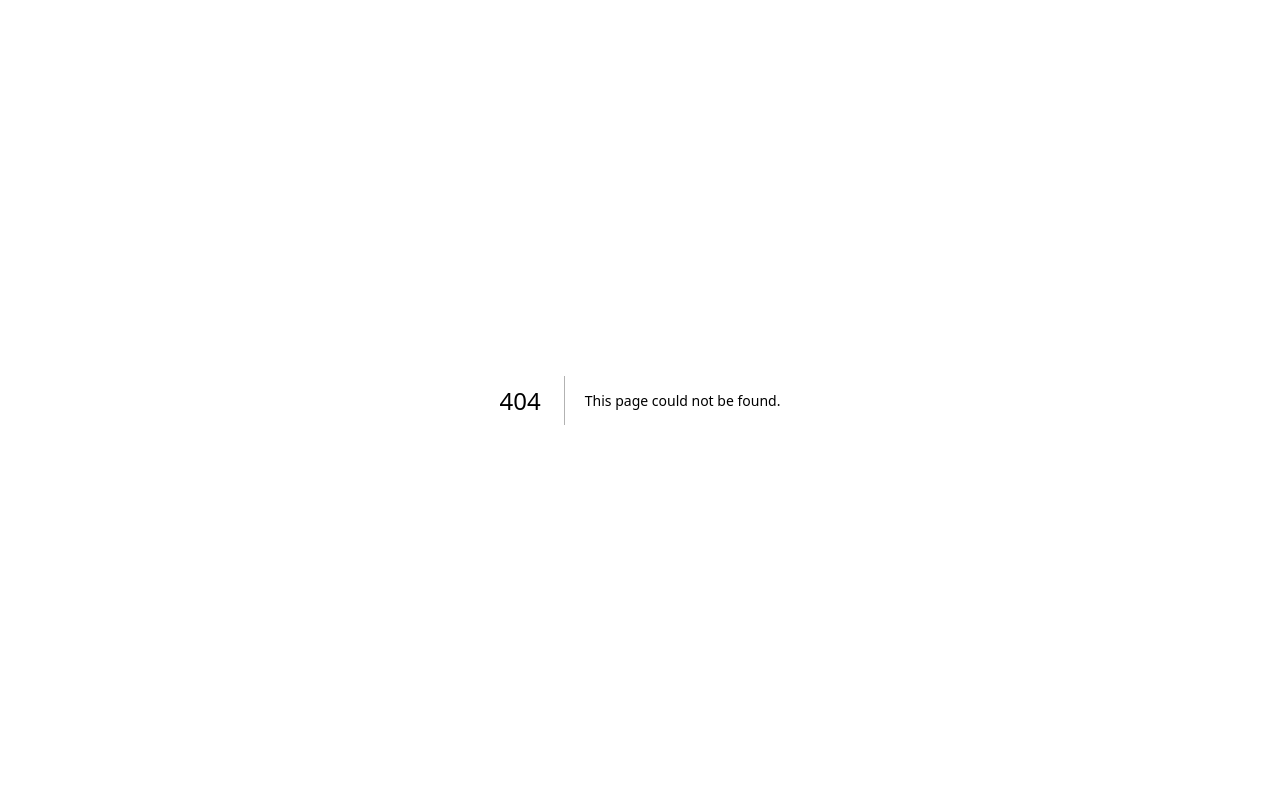
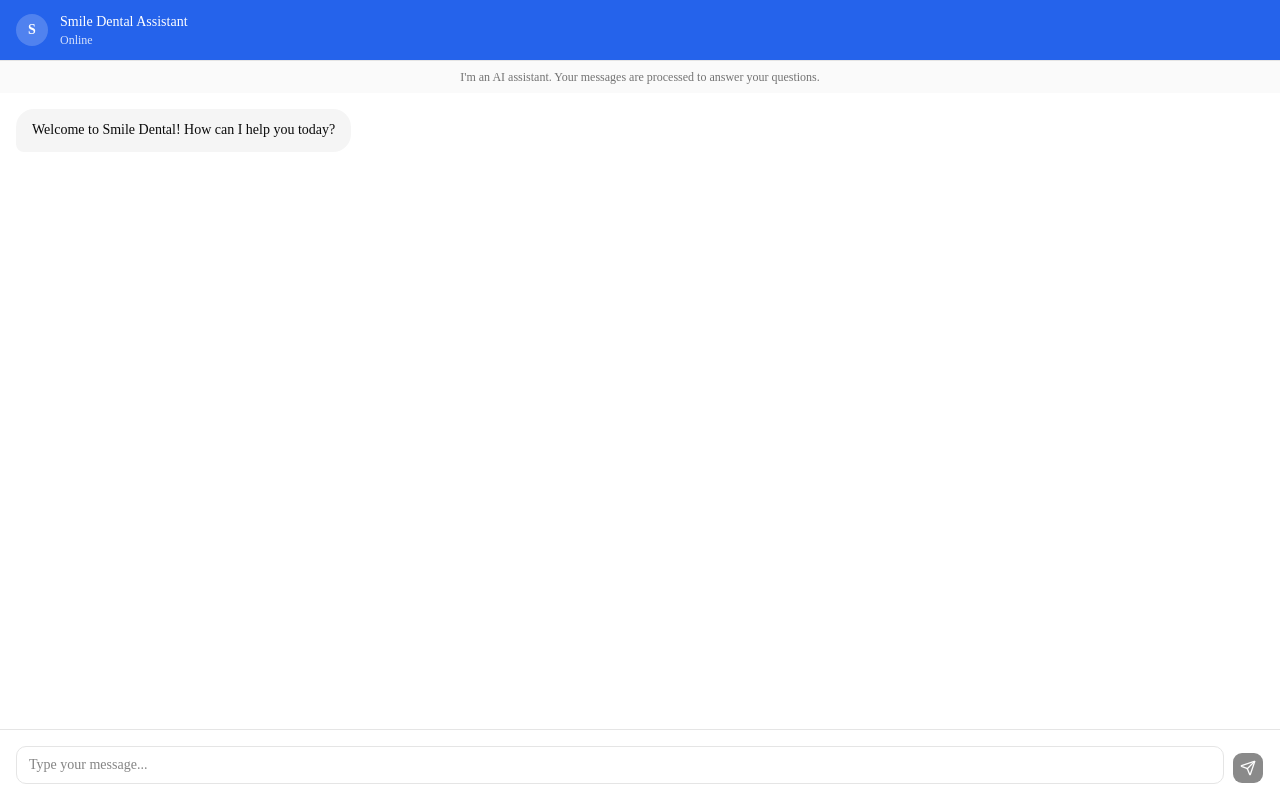
Before and after one commit to orsasson12/poc-ai-chat, a Next.js app in the folder apps/web/: page /chat/1 in a window 1280 px wide. Before the commit this address had no page. Built offline with nearby package versions, Linux system fonts and the light colour scheme.

Commit message:
feat: add chat iframe page with streaming message simulation
Co-Authored-By: Claude Sonnet 4.6 <noreply@anthropic.com>

```diff
--- /dev/null
+++ b/apps/web/app/chat/[id]/page.tsx
@@ -0,0 +1,21 @@
+import { ChatWindow } from "@/components/chat/chat-window";
+import { mockAssistant } from "@/lib/mock/data";
+
+interface ChatPageProps {
+  params: Promise<{ id: string }>;
+}
+
+export default async function ChatPage({ params }: ChatPageProps) {
+  const { id } = await params;
+  const assistant = mockAssistant;
+
+  return (
+    <div className="h-screen w-full">
+      <ChatWindow
+        assistantName={assistant.name}
+        greeting={assistant.greeting}
+        widgetColor={assistant.widgetColor}
+      />
+    </div>
+  );
+}
--- /dev/null
+++ b/apps/web/components/chat/chat-input.tsx
@@ -0,0 +1,49 @@
+"use client";
+
+import { useState, useRef } from "react";
+import { Send } from "lucide-react";
+import { Button } from "@/components/ui/button";
+
+interface ChatInputProps {
+  onSend: (message: string) => void;
+  disabled?: boolean;
+}
+
+export function ChatInput({ onSend, disabled }: ChatInputProps) {
+  const [message, setMessage] = useState("");
+  const inputRef = useRef<HTMLTextAreaElement>(null);
+
+  const handleSubmit = (e: React.FormEvent) => {
+    e.preventDefault();
+    if (!message.trim() || disabled) return;
+    onSend(message.trim());
+    setMessage("");
+    inputRef.current?.focus();
+  };
+
+  const handleKeyDown = (e: React.KeyboardEvent) => {
+    if (e.key === "Enter" && !e.shiftKey) {
+      e.preventDefault();
+      handleSubmit(e);
+    }
+  };
+
+  return (
+    <form onSubmit={handleSubmit} className="flex items-end gap-2 border-t p-4">
+      <textarea
+        ref={inputRef}
+        value={message}
+        onChange={(e) => setMessage(e.target.value)}
+        onKeyDown={handleKeyDown}
+        placeholder="Type your message..."
+        rows={1}
+        disabled={disabled}
+        className="flex-1 resize-none rounded-lg border bg-background px-3 py-2 text-sm focus:outline-none focus:ring-2 focus:ring-primary disabled:opacity-50"
+        aria-label="Chat message input"
+      />
+      <Button type="submit" size="icon" disabled={disabled || !message.trim()} aria-label="Send message">
+        <Send className="h-4 w-4" />
+      </Button>
+    </form>
+  );
+}
--- /dev/null
+++ b/apps/web/components/chat/chat-window.tsx
@@ -0,0 +1,81 @@
+"use client";
+
+import { useState, useRef, useEffect, useCallback } from "react";
+import { MessageBubble } from "@/components/chat/message-bubble";
+import { ChatInput } from "@/components/chat/chat-input";
+import { mockChatResponse } from "@/lib/mock/providers";
+
+interface ChatMessage {
+  id: string;
+  role: "user" | "assistant";
+  content: string;
+}
+
+interface ChatWindowProps {
+  assistantName: string;
+  greeting: string;
+  widgetColor: string;
+}
+
+export function ChatWindow({ assistantName, greeting, widgetColor }: ChatWindowProps) {
+  const [messages, setMessages] = useState<ChatMessage[]>([
+    { id: "greeting", role: "assistant", content: greeting },
+  ]);
+  const [isStreaming, setIsStreaming] = useState(false);
+  const scrollRef = useRef<HTMLDivElement>(null);
+
+  useEffect(() => {
+    scrollRef.current?.scrollTo({ top: scrollRef.current.scrollHeight, behavior: "smooth" });
+  }, [messages]);
+
+  const simulateStreaming = useCallback(async (response: string, msgId: string) => {
+    setIsStreaming(true);
+    let current = "";
+    for (let i = 0; i < response.length; i++) {
+      current += response[i];
+      setMessages((prev) =>
+        prev.map((m) => (m.id === msgId ? { ...m, content: current } : m))
+      );
+      await new Promise((r) => setTimeout(r, 15 + Math.random() * 25));
+    }
+    setIsStreaming(false);
+  }, []);
+
+  const handleSend = useCallback(async (content: string) => {
+    const userMsg: ChatMessage = { id: `user_${Date.now()}`, role: "user", content };
+    const assistantMsgId = `assistant_${Date.now()}`;
+    const assistantMsg: ChatMessage = { id: assistantMsgId, role: "assistant", content: "" };
+
+    setMessages((prev) => [...prev, userMsg, assistantMsg]);
+    const response = mockChatResponse();
+    await simulateStreaming(response, assistantMsgId);
+  }, [simulateStreaming]);
+
+  return (
+    <div className="flex h-full flex-col">
+      <div className="flex items-center gap-3 border-b px-4 py-3" style={{ backgroundColor: widgetColor }}>
+        <div className="h-8 w-8 rounded-full bg-white/20 flex items-center justify-center text-white font-bold text-sm">
+          {assistantName[0]}
+        </div>
+        <div className="text-white">
+          <p className="text-sm font-medium">{assistantName}</p>
+          <p className="text-xs opacity-80">Online</p>
+        </div>
+      </div>
+      <div className="bg-muted/50 px-4 py-2 text-center text-xs text-muted-foreground">
+        I&apos;m an AI assistant. Your messages are processed to answer your questions.
+      </div>
+      <div ref={scrollRef} className="flex-1 overflow-auto p-4 space-y-3">
+        {messages.map((msg) => (
+          <MessageBubble
+            key={msg.id}
+            role={msg.role}
+            content={msg.content}
+            isStreaming={isStreaming && msg === messages[messages.length - 1] && msg.role === "assistant"}
+          />
+        ))}
+      </div>
+      <ChatInput onSend={handleSend} disabled={isStreaming} />
+    </div>
+  );
+}
--- /dev/null
+++ b/apps/web/components/chat/message-bubble.tsx
@@ -0,0 +1,24 @@
+interface MessageBubbleProps {
+  role: "user" | "assistant";
+  content: string;
+  isStreaming?: boolean;
+}
+
+export function MessageBubble({ role, content, isStreaming }: MessageBubbleProps) {
+  return (
+    <div className={`flex ${role === "user" ? "justify-end" : "justify-start"}`}>
+      <div
+        className={`max-w-[85%] rounded-2xl px-4 py-2.5 text-sm leading-relaxed ${
+          role === "user"
+            ? "bg-primary text-primary-foreground rounded-br-md"
+            : "bg-muted rounded-bl-md"
+        }`}
+      >
+        <p className="whitespace-pre-wrap">
+          {content}
+          {isStreaming && <span className="animate-pulse">▋</span>}
+        </p>
+      </div>
+    </div>
+  );
+}
```
